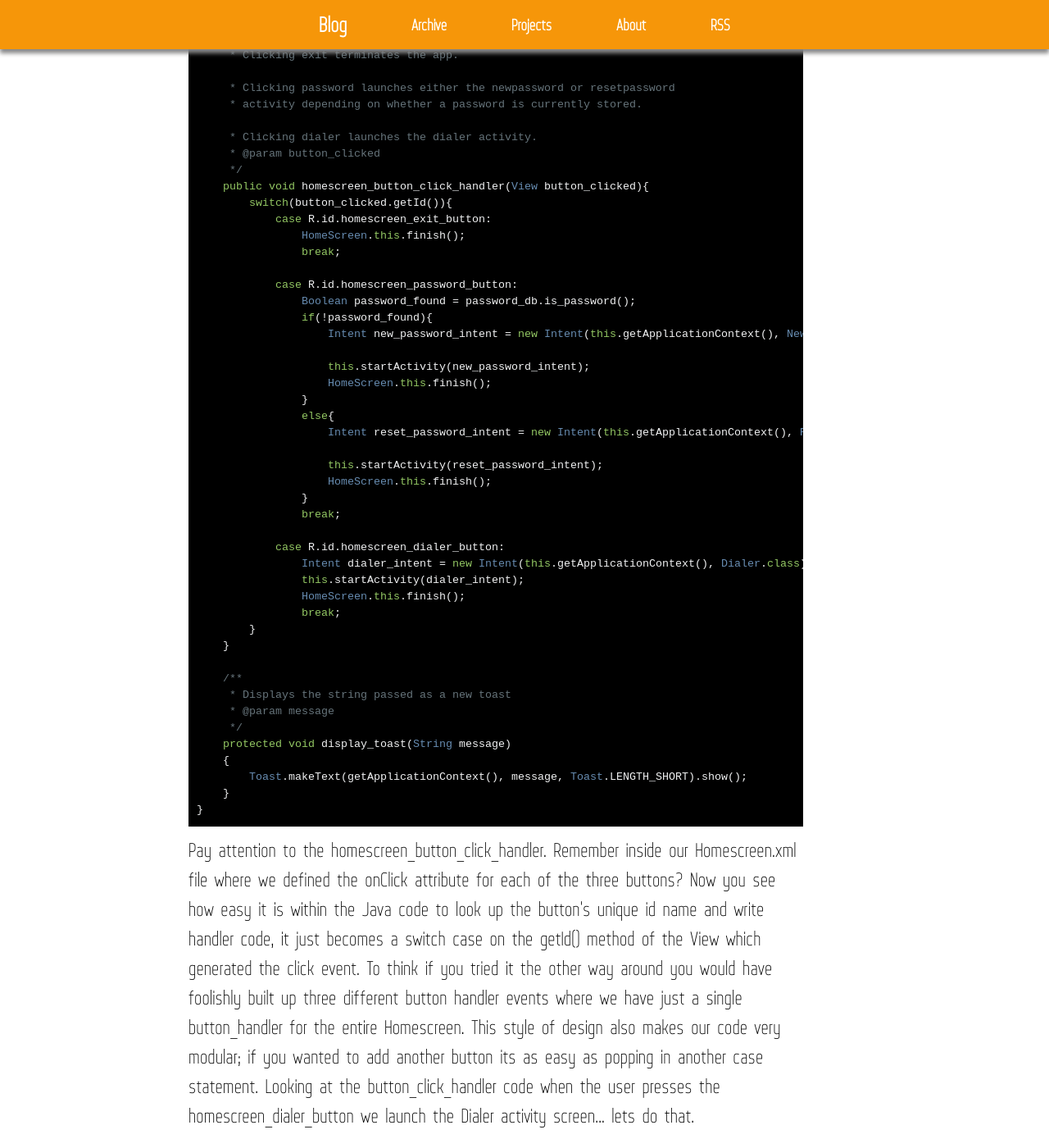
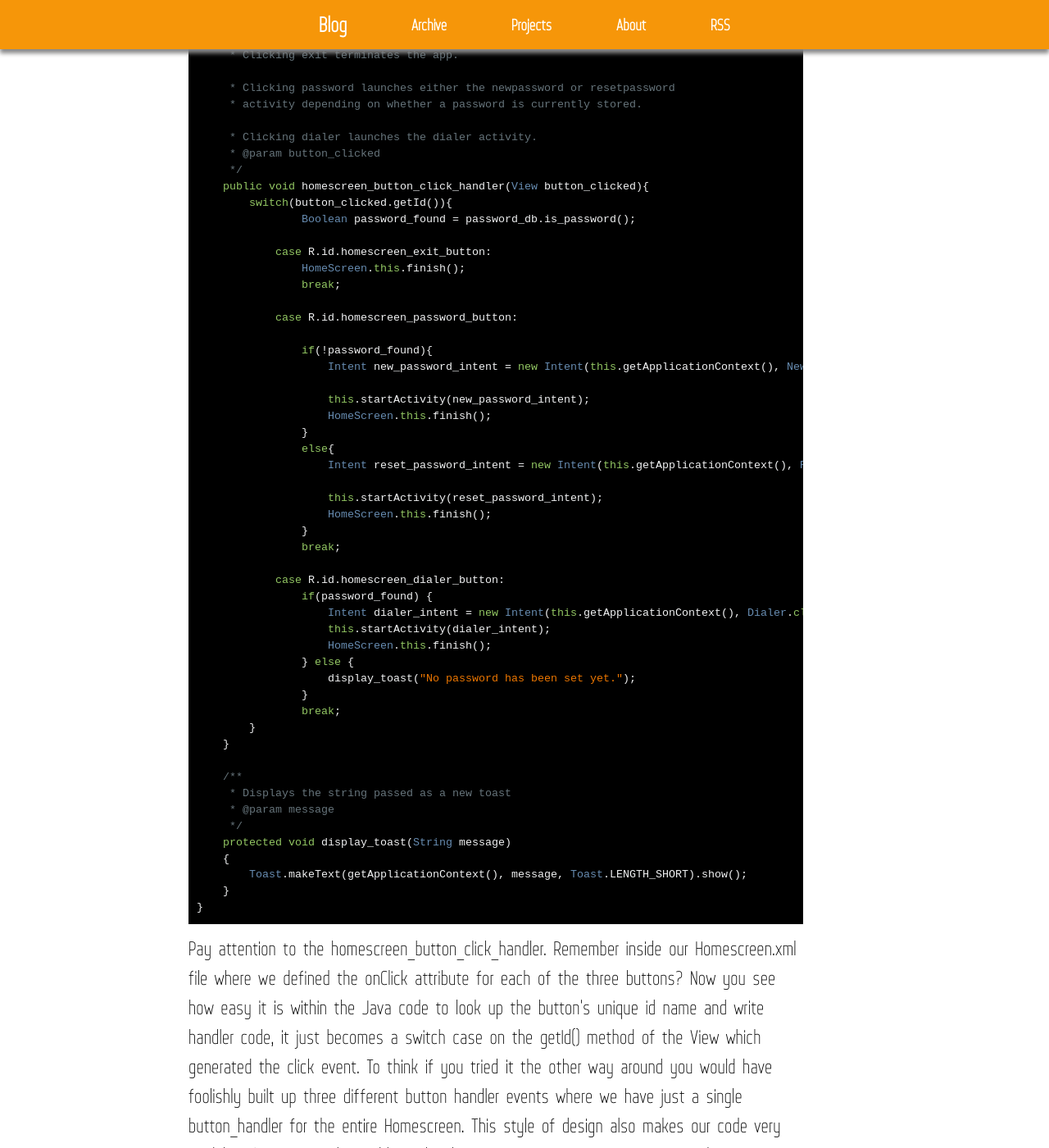
Before and after one commit to taywils/taywils.me, a Jekyll site: the page built from _posts/2011-06-24-guestdialer.html, in a window 1280 px wide and 1400 px high, scrolled down 5040 px. Shown: the whole window at 82% size. Built offline with Jekyll 4.4.1, drawn with Linux system fonts in a browser that asks for light colours.

```diff
--- a/_posts/2011-06-24-guestdialer.html
+++ b/_posts/2011-06-24-guestdialer.html
@@ -216,12 +216,14 @@
      */
     public void homescreen_button_click_handler(View button_clicked){
         switch(button_clicked.getId()){
+		Boolean password_found = password_db.is_password();
+
             case R.id.homescreen_exit_button:
                 HomeScreen.this.finish();
                 break;
 
             case R.id.homescreen_password_button:
-                Boolean password_found = password_db.is_password();
+
                 if(!password_found){
                     Intent new_password_intent = new Intent(this.getApplicationContext(), NewPassword.class);
 
@@ -237,9 +239,13 @@
                 break;
 
             case R.id.homescreen_dialer_button:
-                Intent dialer_intent = new Intent(this.getApplicationContext(), Dialer.class);
-                this.startActivity(dialer_intent);
-                HomeScreen.this.finish();
+                if(password_found) {
+                    Intent dialer_intent = new Intent(this.getApplicationContext(), Dialer.class);
+                    this.startActivity(dialer_intent);
+                    HomeScreen.this.finish();
+                } else {
+                    display_toast("No password has been set yet.");
+                }
                 break;
         }
     }
```
